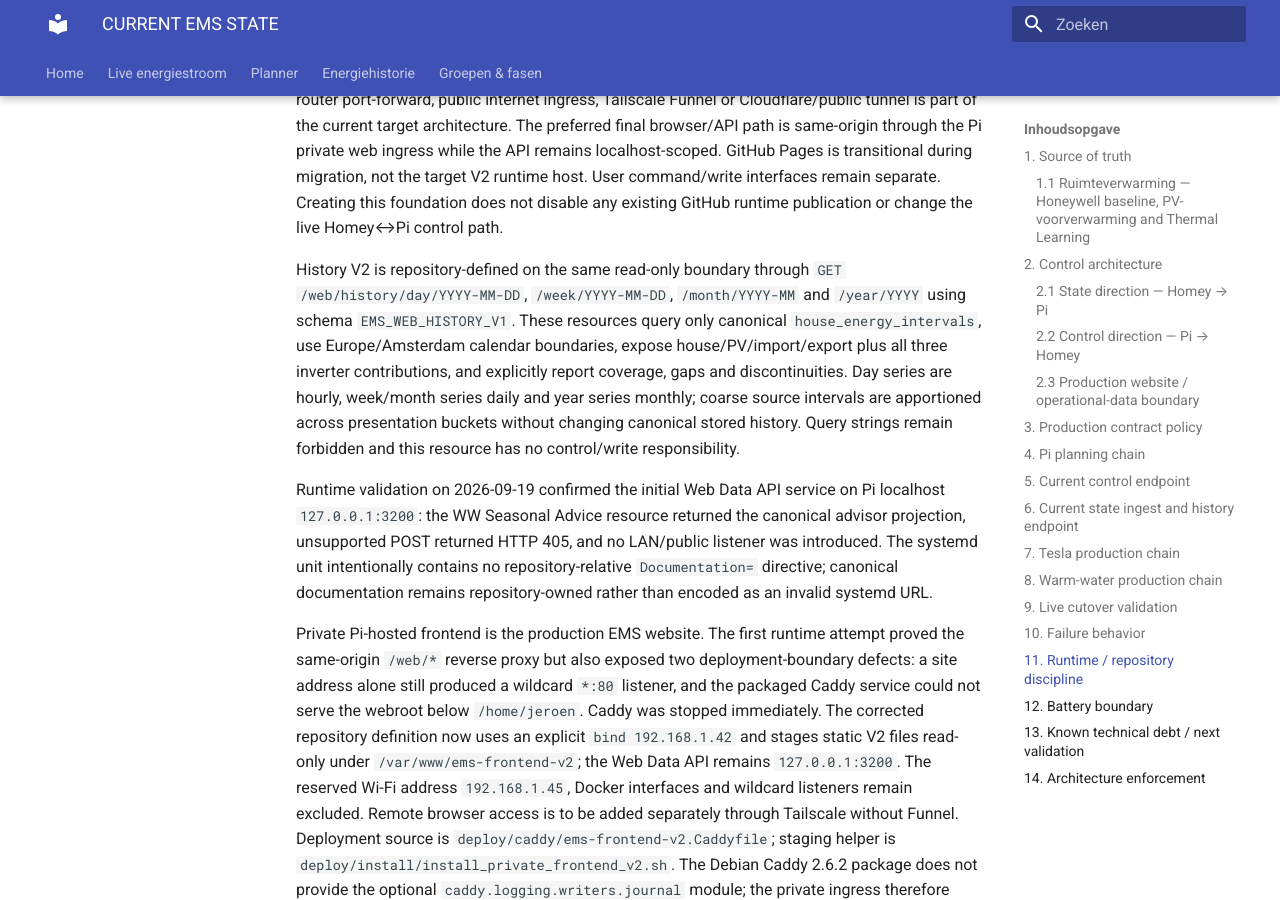
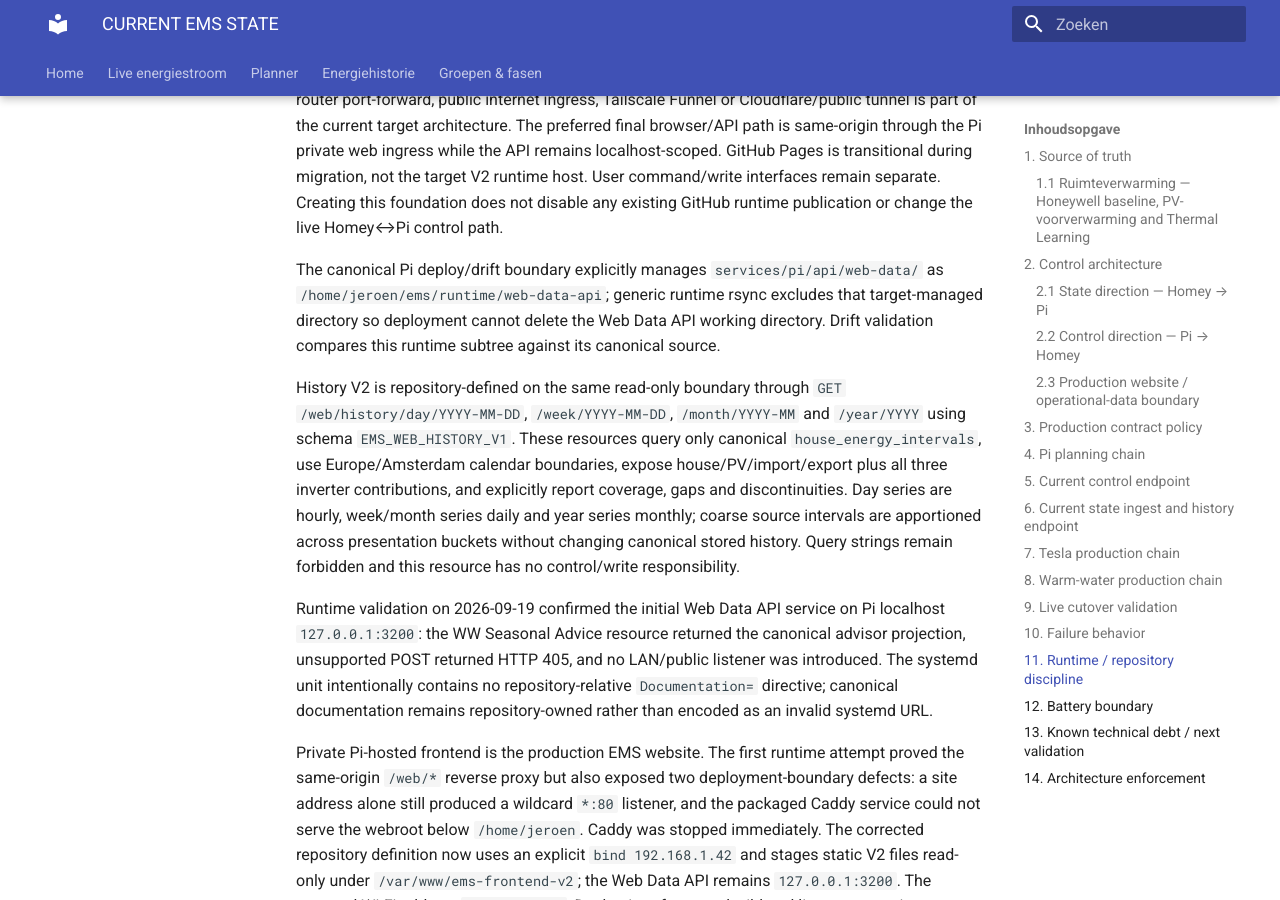
Before and after one commit to OnsKasteeltje/homey-energy-manual, an MkDocs documentation site: the page built from docs/architecture/CURRENT-EMS-STATE.md, in a window 1280 px wide and 900 px high, scrolled down 9921 px. Built offline with MkDocs 1.6.1 and Material for MkDocs 9.7.7, drawn with Linux system fonts in a browser that asks for light colours.

Commit message:
Document managed Web Data API deployment boundary

```diff
--- a/docs/architecture/CURRENT-EMS-STATE.md
+++ b/docs/architecture/CURRENT-EMS-STATE.md
@@ -213,6 +213,8 @@ The target Frontend V2 operational-data boundary is the dedicated read-only EMS
 
 The Web Data API security baseline is mandatory and canonical in `docs/architecture/web-data-api-security.md`. The origin is private and binds locally by default. Frontend V2 is now explicitly targeted as a private Pi-hosted website: local browser access is limited to the trusted home LAN and remote access to authorized devices/users through the Tailscale tailnet. No router port-forward, public internet ingress, Tailscale Funnel or Cloudflare/public tunnel is part of the current target architecture. The preferred final browser/API path is same-origin through the Pi private web ingress while the API remains localhost-scoped. GitHub Pages is transitional during migration, not the target V2 runtime host. User command/write interfaces remain separate. Creating this foundation does not disable any existing GitHub runtime publication or change the live Homey↔Pi control path.
 
+The canonical Pi deploy/drift boundary explicitly manages `services/pi/api/web-data/` as `/home/jeroen/ems/runtime/web-data-api`; generic runtime rsync excludes that target-managed directory so deployment cannot delete the Web Data API working directory. Drift validation compares this runtime subtree against its canonical source.
+
 History V2 is repository-defined on the same read-only boundary through `GET /web/history/day/YYYY-MM-DD`, `/week/YYYY-MM-DD`, `/month/YYYY-MM` and `/year/YYYY` using schema `EMS_WEB_HISTORY_V1`. These resources query only canonical `house_energy_intervals`, use Europe/Amsterdam calendar boundaries, expose house/PV/import/export plus all three inverter contributions, and explicitly report coverage, gaps and discontinuities. Day series are hourly, week/month series daily and year series monthly; coarse source intervals are apportioned across presentation buckets without changing canonical stored history. Query strings remain forbidden and this resource has no control/write responsibility.
 
 Runtime validation on 2026-09-19 confirmed the initial Web Data API service on Pi localhost `127.0.0.1:3200`: the WW Seasonal Advice resource returned the canonical advisor projection, unsupported POST returned HTTP 405, and no LAN/public listener was introduced. The systemd unit intentionally contains no repository-relative `Documentation=` directive; canonical documentation remains repository-owned rather than encoded as an invalid systemd URL.
```
